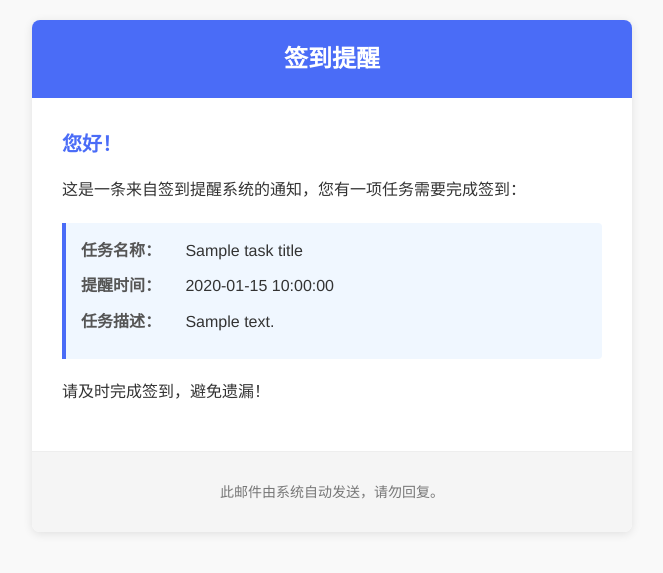
After one commit to DUSKLANE/checkin-reminder, a Flask app: template templates/email_template.html in a window 1280 px wide. The commit adds this page. Shown: the top 573 px of the page, without its empty margins (308-971 px from the left). Run offline with Flask 3, Linux system fonts and the light colour scheme; the template is opened without the code that fills it: most values are stand-ins (such as "Sample title", 1, 10 or a date in 2020).

Commit message:
feat: 改进邮件提醒功能并优化任务状态显示
- 使用HTML模板替代纯文本邮件内容，提升邮件美观度
- 为任务列表添加签到状态显示，区分已签到和未签到状态
- 优化任务状态标签的样式，使其更加醒目
- 清理Dockerfile中不必要的注释

```diff
--- a/app.py
+++ b/app.py
@@ -65,10 +65,10 @@ def send_reminder_email(task):
     """发送提醒邮件"""
     try:
         # 邮件配置 - 请根据实际情况修改
-        smtp_server = os.getenv('SMTP_SERVER', '')
-        smtp_port = int(os.getenv('SMTP_PORT', ''))
-        sender_email = os.getenv('SENDER_EMAIL', '')
-        sender_password = os.getenv('SENDER_PASSWORD', '')
+        smtp_server = os.getenv('SMTP_SERVER', 'smtpdm.aliyun.com')
+        smtp_port = int(os.getenv('SMTP_PORT', '465'))
+        sender_email = os.getenv('SENDER_EMAIL', 'dusk@mail.dusklane.top')
+        sender_password = os.getenv('SENDER_PASSWORD', 'Pq3ctu7Uj8QTWU1vwnrR')
 
         # 创建邮件
         msg = MIMEMultipart()
@@ -76,21 +76,17 @@ def send_reminder_email(task):
         msg['To'] = task.email
         msg['Subject'] = f'签到提醒 - {task.title}'
 
-        body = f"""
-        您好！
+        # 读取HTML模板
+        with open('templates/email_template.html', 'r', encoding='utf-8') as file:
+            html_template = file.read()
 
-        这是一条签到提醒：
+        # 替换模板中的占位符
+        html_body = html_template.replace('{{ task_title }}', task.title)
+        html_body = html_body.replace('{{ reminder_time }}', task.reminder_time)
+        html_body = html_body.replace('{{ task_description }}', task.description or '无')
 
-        任务名称：{task.title}
-        提醒时间：{task.reminder_time}
-        任务描述：{task.description or '无'}
-
-        请及时完成签到，避免遗漏！
-
-        此邮件由系统自动发送，请勿回复。
-        """
-
-        msg.attach(MIMEText(body, 'plain', 'utf-8'))
+        # 添加HTML内容
+        msg.attach(MIMEText(html_body, 'html', 'utf-8'))
 
         # 发送邮件
         if smtp_port == 465:
--- /dev/null
+++ b/templates/email_template.html
@@ -0,0 +1,108 @@
+<!DOCTYPE html>
+<html lang="zh-CN">
+<head>
+    <meta charset="UTF-8">
+    <meta name="viewport" content="width=device-width, initial-scale=1.0">
+    <title>签到提醒</title>
+    <style>
+        body {
+            font-family: 'Microsoft YaHei', 'Helvetica Neue', Arial, sans-serif;
+            line-height: 1.6;
+            color: #333;
+            background-color: #f9f9f9;
+            margin: 0;
+            padding: 0;
+        }
+        .container {
+            max-width: 600px;
+            margin: 20px auto;
+            background-color: #ffffff;
+            border-radius: 8px;
+            box-shadow: 0 2px 10px rgba(0, 0, 0, 0.1);
+            overflow: hidden;
+        }
+        .header {
+            background-color: #4a6cf7;
+            color: #ffffff;
+            padding: 20px;
+            text-align: center;
+        }
+        .header h1 {
+            margin: 0;
+            font-size: 24px;
+        }
+        .content {
+            padding: 30px;
+        }
+        .content h2 {
+            color: #4a6cf7;
+            margin-top: 0;
+            font-size: 20px;
+        }
+        .reminder-box {
+            background-color: #f0f7ff;
+            border-left: 4px solid #4a6cf7;
+            padding: 15px;
+            margin: 20px 0;
+            border-radius: 0 4px 4px 0;
+        }
+        .reminder-item {
+            margin-bottom: 10px;
+        }
+        .reminder-item strong {
+            display: inline-block;
+            width: 100px;
+            color: #555;
+        }
+        .btn {
+            display: inline-block;
+            background-color: #4a6cf7;
+            color: white;
+            padding: 10px 20px;
+            text-decoration: none;
+            border-radius: 4px;
+            margin-top: 20px;
+            font-weight: bold;
+            transition: background-color 0.3s;
+        }
+        .btn:hover {
+            background-color: #3a56d4;
+        }
+        .footer {
+            background-color: #f5f5f5;
+            padding: 15px;
+            text-align: center;
+            font-size: 14px;
+            color: #777;
+            border-top: 1px solid #eee;
+        }
+    </style>
+</head>
+<body>
+    <div class="container">
+        <div class="header">
+            <h1>签到提醒</h1>
+        </div>
+        <div class="content">
+            <h2>您好！</h2>
+            <p>这是一条来自签到提醒系统的通知，您有一项任务需要完成签到：</p>
+            <div class="reminder-box">
+                <div class="reminder-item">
+                    <strong>任务名称：</strong> {{ task_title }}
+                </div>
+                <div class="reminder-item">
+                    <strong>提醒时间：</strong> {{ reminder_time }}
+                </div>
+                <div class="reminder-item">
+                    <strong>任务描述：</strong> {{ task_description }}
+                </div>
+            </div>
+            <p>请及时完成签到，避免遗漏！</p>
+            <!-- <a href="http://localhost:5000" class="btn">立即签到</a> -->
+        </div>
+        <div class="footer">
+            <p>此邮件由系统自动发送，请勿回复。</p>
+        </div>
+    </div>
+</body>
+</html>
```
Also changed, not shown: templates/index.html (+31 -4 lines), 1 other file.
